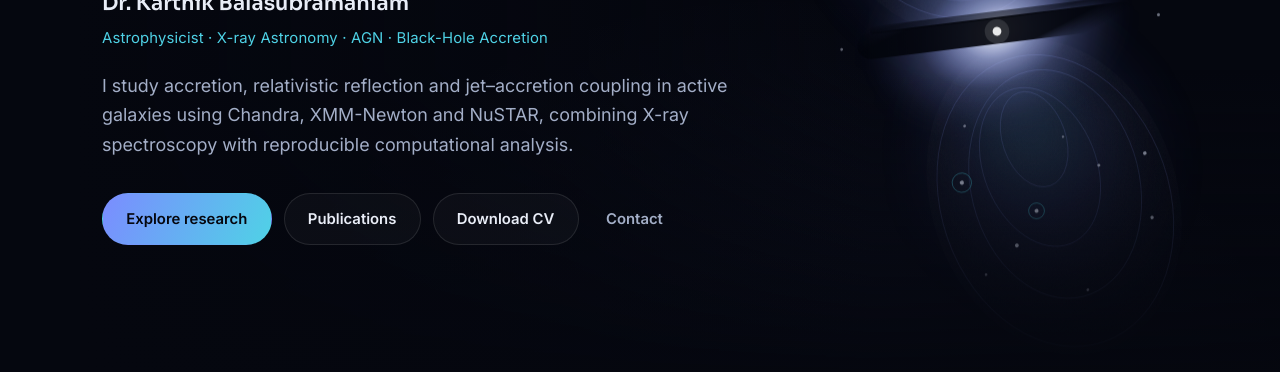
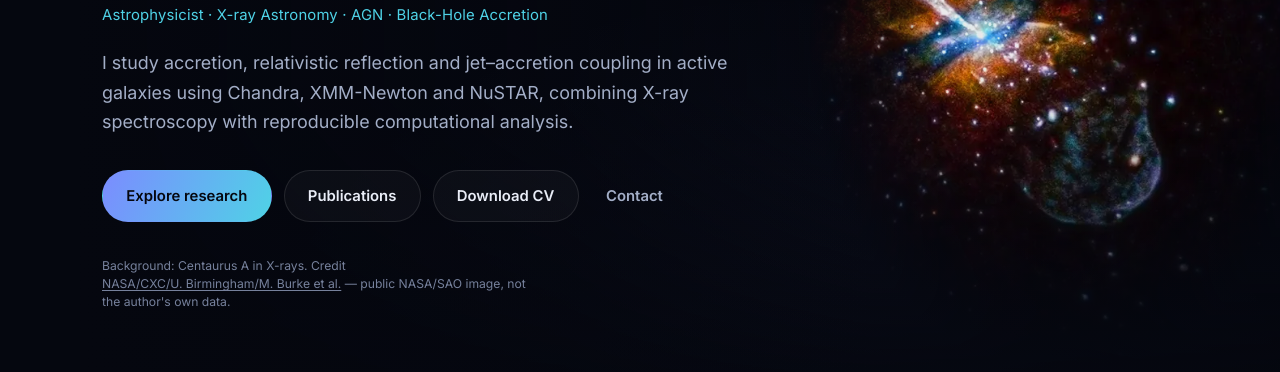
Before and after one commit to karthikab7/karthikab7.github.io, a plain HTML site: page index.html in a window 1280 px wide. Shown: the part 428-800 px from the top of the page. Drawn offline with Linux system fonts and the light colour scheme.

Commit message:
Hero: real Chandra X-ray image of Centaurus A, properly credited
Replaces the original SVG with genuine Chandra data from the NASA/CXC photo
album (X-ray: NASA/CXC/U.Birmingham/M.Burke et al., 2014).

Chose the X-ray-only frame over a multiwavelength composite on purpose: a
composite carries a compound credit with several rights-holders, while this is
pure NASA/SAO material under the Chandra image-use policy ("no claim to
copyright is being asserted"). It is also the better scientific fit - it shows
the jet, the inner lobes and the compact source population, which is exactly
the subject of the Centaurus A census project.

- Three widths in WebP and JPEG (864/640/440), EXIF stripped, srcset/sizes,
  preloaded with fetchpriority. 40KB at the largest WebP, from a 551KB source.
- Radial mask feathers every edge so no frame boundary reads as a seam and the
  headline never sits on bright pixels; drops to 20% opacity under 980px.
- Visible credit under the hero copy linking to the Chandra page and stating
  plainly that it is not the author's own data. Alt text describes the
  astrophysical content.
- cena-lobes.svg retained for the 404 page.
- CREDITS.md records source, credit line, licence basis and a warning not to
  shorten a compound credit if the image is ever swapped for a composite.

PyTorch stays out, per your decision - it is absent from the CV.

Co-Authored-By: Claude Opus 5 <noreply@anthropic.com>

```diff
--- a/assets/css/styles.css
+++ b/assets/css/styles.css
@@ -177,9 +177,17 @@ section { padding-block: clamp(3.4rem, 7vw, 6.5rem); position: relative; }
 .hero { position: relative; min-height: min(92vh, 860px); display: flex; align-items: center; overflow: hidden; padding-block: clamp(4rem, 10vw, 7rem); }
 .hero__bg { position: absolute; inset: 0; z-index: -1; }
 .hero__art {
-  position: absolute; right: -6%; top: 50%; transform: translateY(-50%);
-  width: min(60vw, 720px); opacity: .95; pointer-events: none;
+  position: absolute; right: -4%; top: 50%; transform: translateY(-50%);
+  width: min(58vw, 700px); height: auto; opacity: .92; pointer-events: none;
+  /* feather every edge: the frame boundary must never read as a seam */
+  -webkit-mask-image: radial-gradient(closest-side at 62% 50%, #000 48%, rgba(0,0,0,.55) 72%, transparent 97%);
+          mask-image: radial-gradient(closest-side at 62% 50%, #000 48%, rgba(0,0,0,.55) 72%, transparent 97%);
 }
+.hero__credit {
+  margin: 2.2rem 0 0; font-size: .76rem; color: var(--ink-faint); max-width: 56ch; line-height: 1.5;
+}
+.hero__credit a { color: var(--ink-faint); text-decoration: underline; text-underline-offset: 2px; }
+.hero__credit a:hover { color: var(--accent-2); }
 .hero__veil {
   position: absolute; inset: 0;
   background:
@@ -205,7 +213,7 @@ section { padding-block: clamp(3.4rem, 7vw, 6.5rem); position: relative; }
   margin-bottom: 1.5rem; background: var(--surface);
 }
 .hero__tag .dot { width: 6px; height: 6px; border-radius: 50%; background: var(--accent-2); flex: none; }
-@media (max-width: 980px) { .hero__art { opacity: .26; right: -24%; width: 100vw; } }
+@media (max-width: 980px) { .hero__art { opacity: .20; right: -30%; width: 132vw; } }
 
 /* ---------- grids & cards ---------- */
 .grid { display: grid; gap: 1.2rem; }
--- a/index.html
+++ b/index.html
@@ -32,7 +32,9 @@
   <link rel="preconnect" href="https://fonts.gstatic.com" crossorigin />
   <link rel="stylesheet" href="https://fonts.googleapis.com/css2?family=Inter:wght@400;500;600;700&family=Sora:wght@600;700&display=swap" />
   <link rel="stylesheet" href="assets/css/styles.css" />
-  <link rel="preload" as="image" href="assets/img/astro/cena-lobes.svg" fetchpriority="high" />
+  <link rel="preload" as="image" href="assets/img/astro/cena-chandra-864.webp"
+        imagesrcset="assets/img/astro/cena-chandra-440.webp 440w, assets/img/astro/cena-chandra-640.webp 640w, assets/img/astro/cena-chandra-864.webp 864w"
+        imagesizes="(max-width: 980px) 100vw, 58vw" type="image/webp" fetchpriority="high" />
   <script>document.documentElement.classList.add("js");</script>
 
   <script type="application/ld+json">
@@ -96,9 +98,21 @@
 
     <!-- ============================ HERO ============================ -->
     <section class="hero" id="top">
-      <div class="hero__bg" aria-hidden="true">
-        <img class="hero__art spin-slow" src="assets/img/astro/cena-lobes.svg" alt="" width="820" height="820" fetchpriority="high" decoding="async" />
-        <div class="hero__veil"></div>
+      <div class="hero__bg">
+        <picture>
+          <source type="image/webp" sizes="(max-width: 980px) 100vw, 58vw"
+                  srcset="assets/img/astro/cena-chandra-440.webp 440w,
+                          assets/img/astro/cena-chandra-640.webp 640w,
+                          assets/img/astro/cena-chandra-864.webp 864w" />
+          <img class="hero__art" src="assets/img/astro/cena-chandra-864.jpg"
+               sizes="(max-width: 980px) 100vw, 58vw"
+               srcset="assets/img/astro/cena-chandra-440.jpg 440w,
+                       assets/img/astro/cena-chandra-640.jpg 640w,
+                       assets/img/astro/cena-chandra-864.jpg 864w"
+               width="864" height="864" fetchpriority="high" decoding="async"
+               alt="Chandra X-ray image of the galaxy Centaurus A: a bright nucleus with a jet extending to the upper left, inner lobe shells, and hundreds of compact X-ray point sources across the field." />
+        </picture>
+        <div class="hero__veil" aria-hidden="true"></div>
       </div>
       <div class="wrap">
         <div class="hero__inner">
@@ -115,6 +129,9 @@
             <a class="btn btn--ghost" href="assets/Karthik_Balasubramaniam_CV.pdf" download>Download CV</a>
             <a class="btn btn--quiet" href="#contact">Contact</a>
           </div>
+          <p class="hero__credit reveal">Background: Centaurus A in X-rays.
+            Credit <a href="https://chandra.si.edu/photo/2014/cena/" target="_blank" rel="noopener">NASA/CXC/U.&nbsp;Birmingham/M.&nbsp;Burke et al.</a>
+            — public NASA/SAO image, not the author's own data.</p>
         </div>
       </div>
     </section>
```
Also changed, not shown: assets/img/astro/cena-chandra-440.jpg (added), assets/img/astro/cena-chandra-440.webp (added), assets/img/astro/cena-chandra-640.jpg (added), assets/img/astro/cena-chandra-640.webp (added), assets/img/astro/cena-chandra-864.jpg (added), assets/img/astro/cena-chandra-864.webp (added), 2 other files.
